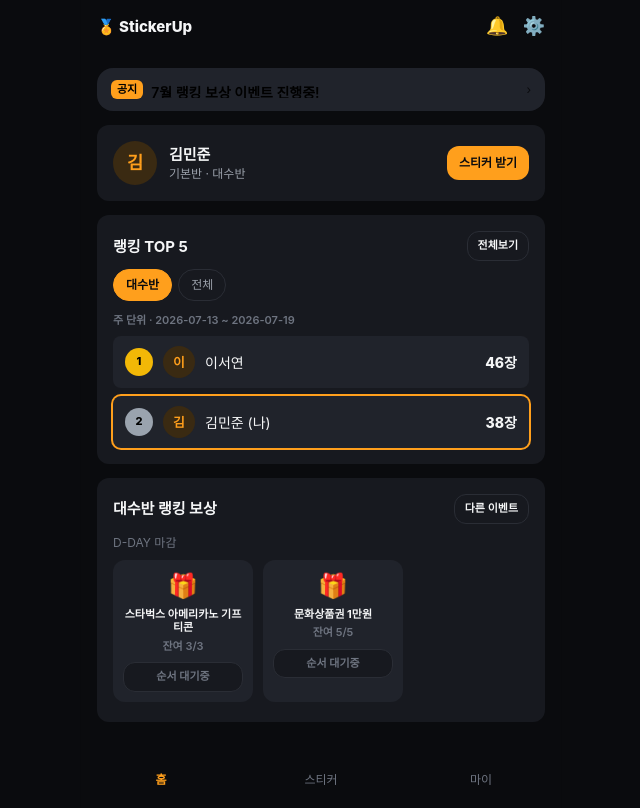
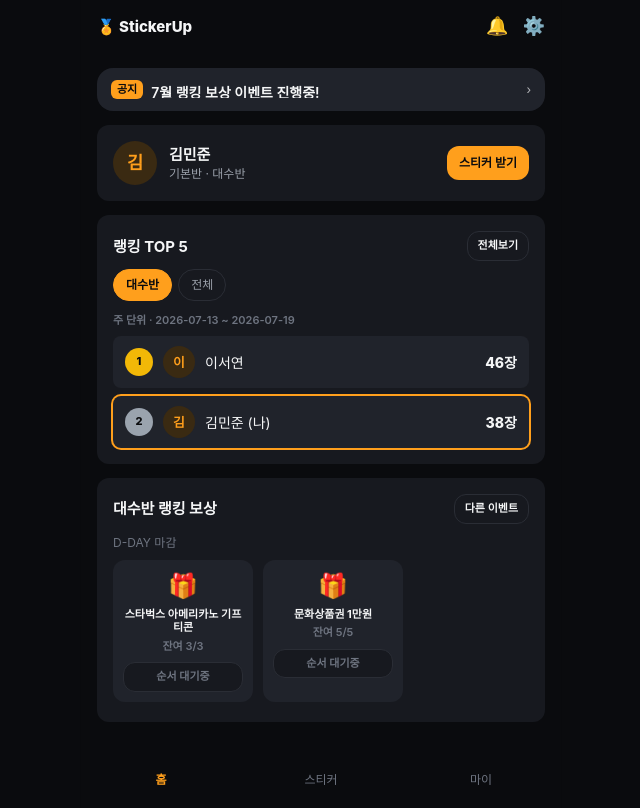
Before and after one commit to happia1/stickerup, a Next.js app: page /student/home in a window 1280 px wide. Shown: the whole page, without its empty margins (319-959 px from the left). Built offline with nearby package versions, Linux system fonts and the light colour scheme.

Commit message:
chore: review codebase before supabase migration

```diff
--- a/app/admin/dashboard/page.tsx
+++ b/app/admin/dashboard/page.tsx
@@ -10,10 +10,6 @@ export default function AdminDashboardPage() {
   const counts = pendingCounts(state);
   const cancelled = state.ledger.filter((l) => l.status === "rolled_back").length;
   const todayStr = DEMO_NOW.toISOString().slice(0, 10);
-  const todayAttendance = state.ledger.filter(
-    (l) => l.source_type === "attendance" && l.created_at.startsWith(todayStr) && l.count > 0
-  ).length;
-
   const rows = getRanking({
     ledger: state.ledger,
     enrollments: state.enrollments,
--- a/app/admin/ranking-settings/page.tsx
+++ b/app/admin/ranking-settings/page.tsx
@@ -1,5 +1,4 @@
 "use client";
-import { useState } from "react";
 import { useAppState, useAppDispatch } from "@/lib/store/provider";
 import { computePeriodBounds } from "@/lib/ranking";
 import { RANKING_UNIT_LABEL } from "@/lib/types";
--- a/app/admin/students/page.tsx
+++ b/app/admin/students/page.tsx
@@ -1,7 +1,6 @@
 "use client";
 import { useAppState, useAppDispatch } from "@/lib/store/provider";
 import { totalStickers } from "@/lib/store/selectors";
-import { Pill } from "@/components/ui/Pill";
 
 export default function AdminStudentsPage() {
   const state = useAppState();
--- a/components/student/FlapBanner.tsx
+++ b/components/student/FlapBanner.tsx
@@ -1,5 +1,5 @@
 "use client";
-import { useEffect, useRef, useState } from "react";
+import { useEffect, useState } from "react";
 import { useAppState } from "@/lib/store/provider";
 import { BottomSheet } from "@/components/ui/BottomSheet";
 import { Pill } from "@/components/ui/Pill";
@@ -32,9 +32,9 @@ export function FlapBanner() {
       <div
         role="button"
         onClick={() => setOpen(true)}
-        className="bg-surface-raised text-black rounded-2xl px-3.5 py-3 mb-3.5 flex items-center gap-2 cursor-pointer"
+        className="bg-surface-raised text-text-primary rounded-2xl px-3.5 py-3 mb-3.5 flex items-center gap-2 cursor-pointer"
       >
-        <span className="bg-brand-amber text-black text-micro font-extrabold px-1.5 py-0.5 rounded-md flex-shrink-0">공지</span>
+        <span className="bg-brand-amber text-surface-page text-micro font-extrabold px-1.5 py-0.5 rounded-md flex-shrink-0">공지</span>
         <div className="flex-1 overflow-hidden h-4">
           <span key={animKey} className="animate-flap block text-body font-semibold whitespace-nowrap overflow-hidden text-ellipsis">
             {notices[index % notices.length].title}
--- a/components/student/RankingBlock.tsx
+++ b/components/student/RankingBlock.tsx
@@ -7,7 +7,7 @@ import {
   rankingForScope,
   rankingPeriodLabel,
 } from "@/lib/store/selectors";
-import { getRanking, computePeriodBounds } from "@/lib/ranking";
+import { getRanking } from "@/lib/ranking";
 import { RANKING_UNIT_LABEL } from "@/lib/types";
 import { Podium } from "@/components/ui/Podium";
 import { ChipTabs } from "@/components/ui/Tabs";
--- a/components/ui/Podium.tsx
+++ b/components/ui/Podium.tsx
@@ -7,7 +7,6 @@ interface PodiumStudent {
   name: string;
 }
 
-const MEDAL_LABEL: Record<string, string> = { gold: "1", silver: "2", bronze: "3" };
 const MEDAL_BG: Record<string, string> = {
   gold: "bg-medal-gold",
   silver: "bg-medal-silver",
@@ -47,7 +46,7 @@ export function Podium({
                 <div
                   className={clsx(
                     "w-7 h-7 rounded-full text-micro font-extrabold flex items-center justify-center flex-shrink-0",
-                    row.medal ? `${MEDAL_BG[row.medal]} text-black` : "bg-surface-card text-text-secondary"
+                    row.medal ? `${MEDAL_BG[row.medal]} text-surface-page` : "bg-surface-card text-text-secondary"
                   )}
                 >
                   {row.rank}
--- a/lib/supabase/admin.ts
+++ b/lib/supabase/admin.ts
@@ -1,6 +1,7 @@
 import "server-only";
 import { createClient } from "@supabase/supabase-js";
 
+export function createSupabaseAdminClient() {
   const supabaseUrl = process.env.NEXT_PUBLIC_SUPABASE_URL;
   const supabaseServiceRoleKey = process.env.SUPABASE_SERVICE_ROLE_KEY;
 
@@ -12,9 +13,10 @@ if (!supabaseServiceRoleKey) {
     throw new Error("Missing SUPABASE_SERVICE_ROLE_KEY");
   }
 
-export const supabaseAdminClient = createClient(supabaseUrl, supabaseServiceRoleKey, {
+  return createClient(supabaseUrl, supabaseServiceRoleKey, {
     auth: {
       autoRefreshToken: false,
       persistSession: false,
     },
   });
+}
--- a/lib/supabase/client.ts
+++ b/lib/supabase/client.ts
@@ -1,5 +1,6 @@
 import { createClient } from "@supabase/supabase-js";
 
+export function createSupabaseBrowserClient() {
   const supabaseUrl = process.env.NEXT_PUBLIC_SUPABASE_URL;
   const supabaseAnonKey = process.env.NEXT_PUBLIC_SUPABASE_ANON_KEY;
 
@@ -11,4 +12,5 @@ if (!supabaseAnonKey) {
     throw new Error("Missing NEXT_PUBLIC_SUPABASE_ANON_KEY");
   }
 
-export const supabaseBrowserClient = createClient(supabaseUrl, supabaseAnonKey);
+  return createClient(supabaseUrl, supabaseAnonKey);
+}
--- a/package.json
+++ b/package.json
@@ -4,6 +4,7 @@
   "private": true,
   "scripts": {
     "dev": "next dev",
+    "typecheck": "tsc --noEmit",
     "build": "next build",
     "start": "next start",
     "lint": "next lint"
```
Also changed, not shown: 6 other files (tests, documents, lock files or other folders). Lines whose indentation alone changed are shown as unchanged.
